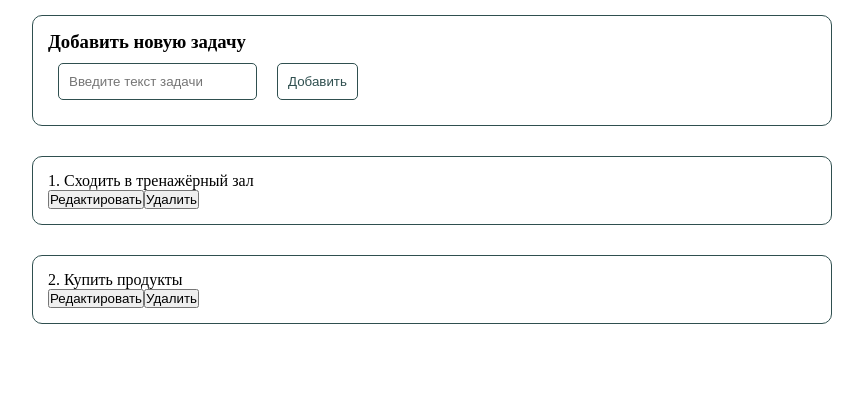
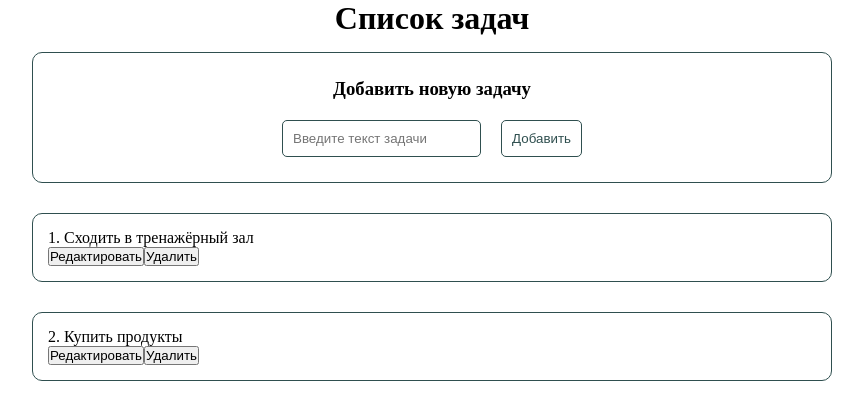
Before and after one commit to thelifeofmiwa/todolist, a Vue app: page / in a window 1280 px wide. Shown: the top 420 px of the page, without its empty margins (208-1071 px from the left). Built offline with nearby package versions, Linux system fonts and the light colour scheme.

Commit message:
Изменены стили для формы добавления новой задачи. Добавлен заголовок.

```diff
--- a/src/App.vue
+++ b/src/App.vue
@@ -1,5 +1,6 @@
 <template>
   <div class="app">
+    <h1>Список задач</h1>
     <TaskAdd @add-task="addNewTask" />
     <TaskList :tasks="tasks" />
   </div>
--- a/src/components/TaskAdd.vue
+++ b/src/components/TaskAdd.vue
@@ -1,9 +1,11 @@
 <template>
-  <div class="add_task">
-    <h3>Добавить новую задачу</h3>
-    <Input :placeholder="'Введите текст задачи'" v-model="newTaskText" />
-    <Button button-text="Добавить" @click="addNewTask" />
-  </div>
+  <form @submit.prevent class="add_task">
+    <h3 class="header">Добавить новую задачу</h3>
+    <div class="body">
+      <Input :placeholder="'Введите текст задачи'" v-model="newTaskText" />
+      <Button button-text="Добавить" @click="addNewTask" />
+    </div>
+  </form>
 </template>
 
 <script setup>
@@ -15,7 +17,7 @@ const newTaskText = ref("");
 
 const emit = defineEmits(["add-task"]);
 
-const addNewTask = () => {
+const addNewTask = (e) => {
   const newTask = {
     id: Date.now(),
     text: newTaskText.value,
@@ -34,4 +36,15 @@ const addNewTask = () => {
   border: 1px solid darkslategray;
   border-radius: 10px;
 }
+.header {
+  display: flex;
+  align-items: center;
+  justify-content: center;
+  margin: 10px;
+}
+.body {
+  display: flex;
+  align-items: center;
+  justify-content: center;
+}
 </style>
```
